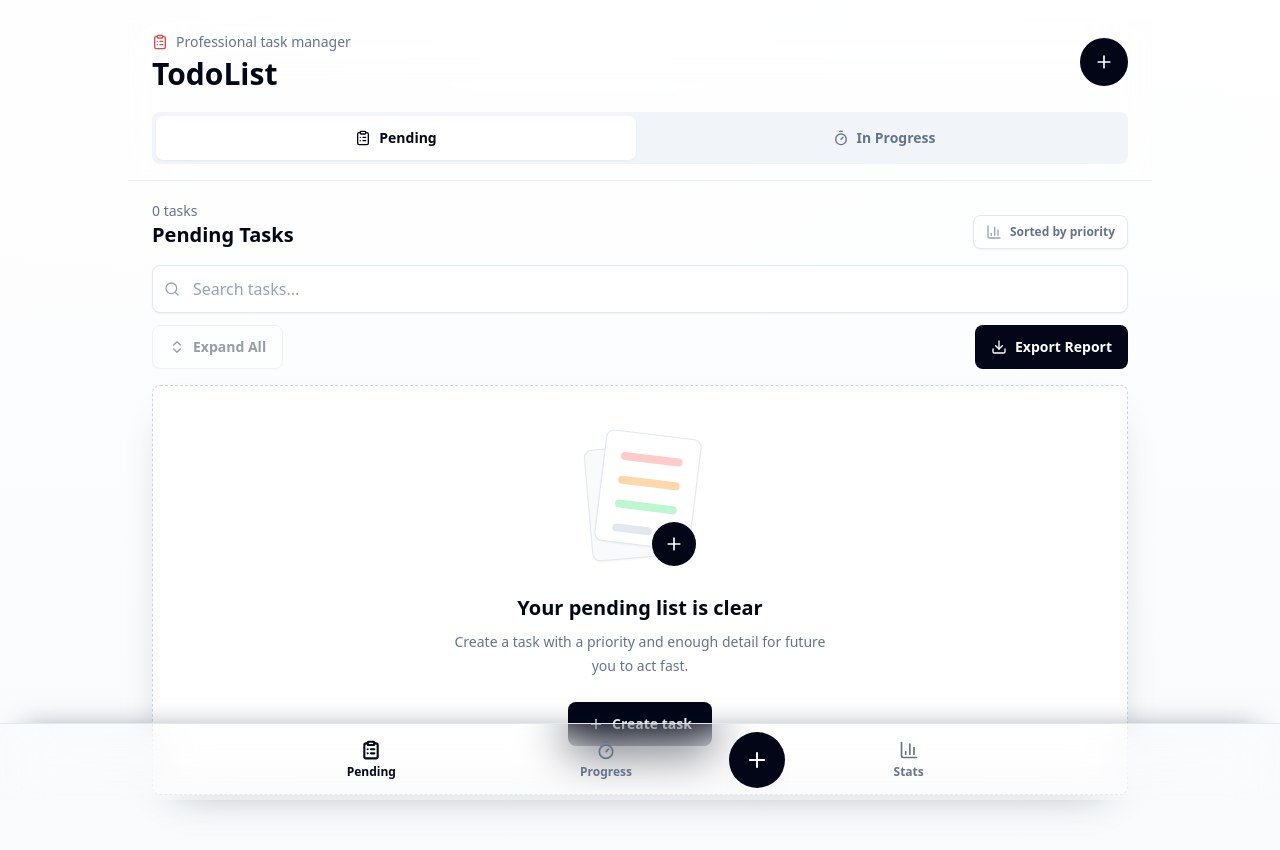
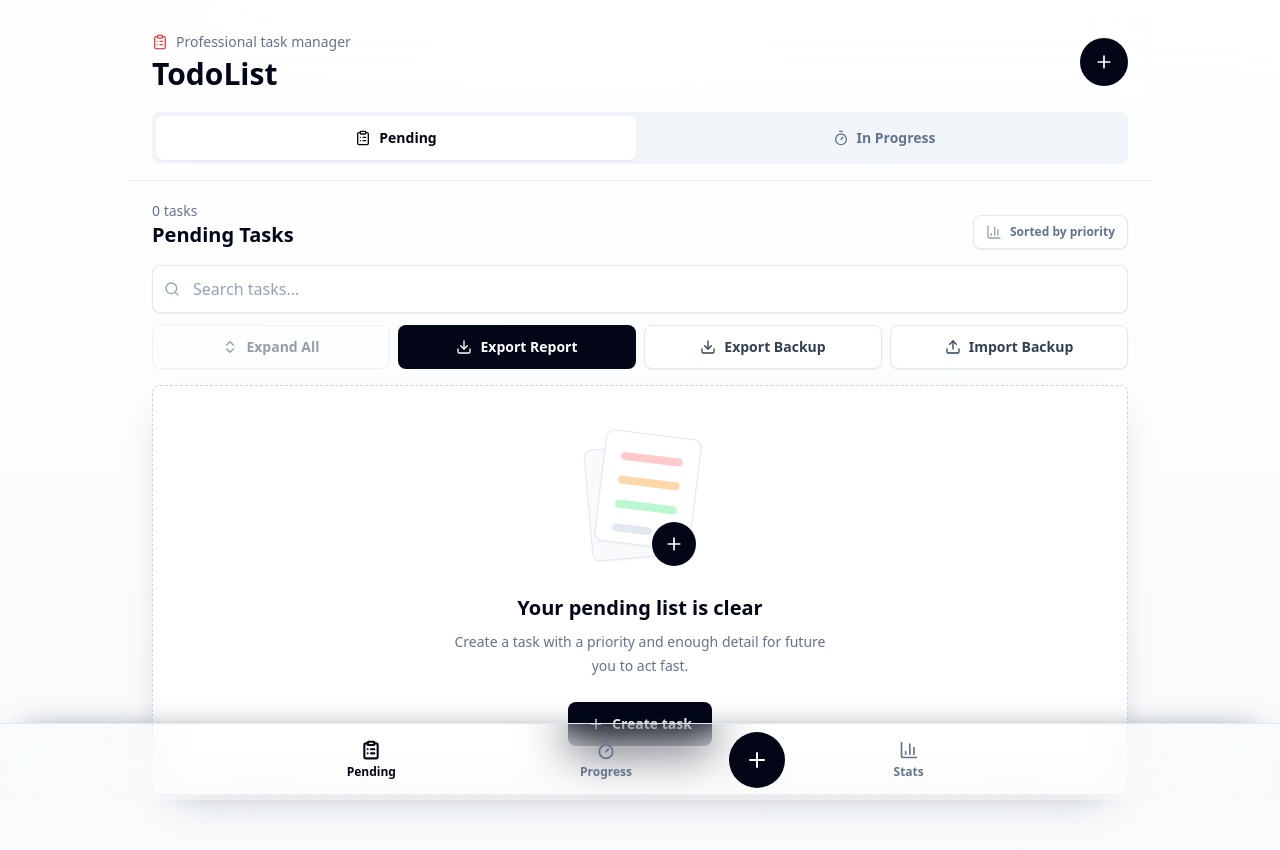
Before and after one commit to ArcturusWhite/ToDoList, a Next.js app: page / in a window 1280 px wide. Shown: the top 850 px of the page. Built offline with nearby package versions, Linux system fonts and the light colour scheme.

Commit message:
Add files via upload
Add JSON backup restore

```diff
--- a/app/page.tsx
+++ b/app/page.tsx
@@ -1,7 +1,8 @@
 "use client";
 
-import { useEffect, useMemo, useState } from "react";
-import { BarChart3, ChevronsUpDown, ClipboardList, Download, Plus, Search, Timer, X } from "lucide-react";
+import { useEffect, useMemo, useRef, useState } from "react";
+import type { ChangeEvent } from "react";
+import { BarChart3, ChevronsUpDown, ClipboardList, Download, Plus, Search, Timer, Upload, X } from "lucide-react";
 import { BottomNav, type ViewMode } from "@/components/BottomNav";
 import { EmptyState } from "@/components/EmptyState";
 import { StatsView } from "@/components/StatsView";
@@ -20,6 +21,8 @@ const emptyDraft: TaskDraft = {
 };
 
 const reportGroups: TaskStatus[] = ["Pending", "In Progress"];
+const priorities = ["Critical", "Intermediate", "Low"];
+const statuses = ["Pending", "In Progress"];
 
 function escapeHtml(value: string) {
   return value
@@ -101,6 +104,41 @@ function buildReportHtml(tasks: Task[]) {
 </html>`;
 }
 
+function isValidTask(value: unknown): value is Task {
+  if (!value || typeof value !== "object") {
+    return false;
+  }
+
+  const task = value as Record<string, unknown>;
+  return (
+    typeof task.id === "string" &&
+    typeof task.title === "string" &&
+    typeof task.description === "string" &&
+    typeof task.completed === "boolean" &&
+    typeof task.createdAt === "string" &&
+    typeof task.updatedAt === "string" &&
+    typeof task.priority === "string" &&
+    priorities.includes(task.priority) &&
+    typeof task.status === "string" &&
+    statuses.includes(task.status)
+  );
+}
+
+function parseBackupFileContent(content: string) {
+  const parsed = JSON.parse(content) as unknown;
+  const tasks = Array.isArray(parsed)
+    ? parsed
+    : parsed && typeof parsed === "object" && Array.isArray((parsed as { tasks?: unknown }).tasks)
+    ? (parsed as { tasks: unknown[] }).tasks
+    : null;
+
+  if (!tasks || !tasks.every(isValidTask)) {
+    throw new Error("Invalid backup file. Please choose a TodoList JSON backup with valid task fields.");
+  }
+
+  return tasks as Task[];
+}
+
 export default function Home() {
   const [tasks, setTasks] = useState<Task[]>([]);
   const [activeView, setActiveView] = useState<ViewMode>("pending");
@@ -109,6 +147,8 @@ export default function Home() {
   const [isHydrated, setIsHydrated] = useState(false);
   const [expandedTaskIds, setExpandedTaskIds] = useState<Set<string>>(new Set());
   const [searchQuery, setSearchQuery] = useState("");
+  const [backupMessage, setBackupMessage] = useState<{ type: "success" | "error"; text: string } | null>(null);
+  const importInputRef = useRef<HTMLInputElement>(null);
 
   useEffect(() => {
     try {
@@ -276,6 +316,58 @@ export default function Home() {
     window.setTimeout(() => URL.revokeObjectURL(url), 500);
   };
 
+  const downloadBackup = () => {
+    const backupDate = new Date().toISOString().slice(0, 10);
+    const backup = {
+      app: "TodoList",
+      version: 1,
+      exportedAt: new Date().toISOString(),
+      tasks
+    };
+    const blob = new Blob([JSON.stringify(backup, null, 2)], { type: "application/json;charset=utf-8" });
+    const url = URL.createObjectURL(blob);
+    const link = document.createElement("a");
+    link.href = url;
+    link.download = `todolist-backup-${backupDate}.json`;
+    document.body.appendChild(link);
+    link.click();
+    link.remove();
+    window.setTimeout(() => URL.revokeObjectURL(url), 500);
+    setBackupMessage({ type: "success", text: "Backup exported." });
+  };
+
+  const handleImportBackup = async (event: ChangeEvent<HTMLInputElement>) => {
+    const file = event.target.files?.[0];
+    event.target.value = "";
+
+    if (!file) {
+      return;
+    }
+
+    try {
+      const content = await file.text();
+      const importedTasks = parseBackupFileContent(content);
+      const shouldImport = window.confirm(
+        `Importing this backup will replace your current local task list with ${importedTasks.length} tasks. Continue?`
+      );
+
+      if (!shouldImport) {
+        setBackupMessage({ type: "error", text: "Import cancelled. Existing tasks were not changed." });
+        return;
+      }
+
+      setTasks(sortTasks(importedTasks));
+      setExpandedTaskIds(new Set());
+      setSearchQuery("");
+      setBackupMessage({ type: "success", text: `Imported ${importedTasks.length} tasks from backup.` });
+    } catch (error) {
+      setBackupMessage({
+        type: "error",
+        text: error instanceof Error ? error.message : "Invalid backup file. Existing tasks were not changed."
+      });
+    }
+  };
+
   const currentLabel = activeView === "progress" ? "In Progress Tasks" : "Pending Tasks";
   const taskCountLabel = `${visibleTasks.length} ${visibleTasks.length === 1 ? "task" : "tasks"}`;
   const hasSearchQuery = searchQuery.trim().length > 0;
@@ -364,7 +456,7 @@ export default function Home() {
             ) : null}
           </div>
 
-          <div className="mb-4 grid gap-2 sm:flex sm:items-center sm:justify-between">
+          <div className="mb-4 grid gap-2 sm:grid-cols-2 lg:grid-cols-4">
             <button
               type="button"
               onClick={toggleAllVisibleTasks}
@@ -382,7 +474,37 @@ export default function Home() {
               <Download className="h-4 w-4" aria-hidden="true" />
               Export Report
             </button>
+            <button
+              type="button"
+              onClick={downloadBackup}
+              className="inline-flex h-11 items-center justify-center gap-2 rounded-[8px] border border-slate-200 bg-white px-4 text-sm font-semibold text-slate-700 shadow-sm transition hover:bg-slate-50"
+            >
+              <Download className="h-4 w-4" aria-hidden="true" />
+              Export Backup
+            </button>
+            <button
+              type="button"
+              onClick={() => importInputRef.current?.click()}
+              className="inline-flex h-11 items-center justify-center gap-2 rounded-[8px] border border-slate-200 bg-white px-4 text-sm font-semibold text-slate-700 shadow-sm transition hover:bg-slate-50"
+            >
+              <Upload className="h-4 w-4" aria-hidden="true" />
+              Import Backup
+            </button>
+            <input ref={importInputRef} type="file" accept="application/json,.json" onChange={handleImportBackup} className="hidden" aria-label="Import backup file" />
           </div>
+
+          {backupMessage ? (
+            <div
+              className={`mb-4 rounded-[8px] border px-3 py-2 text-sm font-medium ${
+                backupMessage.type === "success"
+                  ? "border-green-200 bg-green-50 text-green-700"
+                  : "border-red-200 bg-red-50 text-red-700"
+              }`}
+              role="status"
+            >
+              {backupMessage.text}
+            </div>
+          ) : null}
 
           {visibleTasks.length > 0 ? (
             <div className="grid gap-3 lg:grid-cols-2">
--- a/lib/task-utils.ts
+++ b/lib/task-utils.ts
@@ -58,6 +58,11 @@ export function sortTasks(tasks: Task[]) {
       return priorityDelta;
     }
 
+    const titleDelta = a.title.localeCompare(b.title, undefined, { sensitivity: "base" });
+    if (titleDelta !== 0) {
+      return titleDelta;
+    }
+
     return new Date(b.createdAt).getTime() - new Date(a.createdAt).getTime();
   });
 }
--- a/public/sw.js
+++ b/public/sw.js
@@ -1,5 +1,5 @@
 const CACHE_PREFIX = "todolist-pwa";
-const CACHE_VERSION = "2026-05-18-v2";
+const CACHE_VERSION = "2026-05-18-v4";
 const STATIC_CACHE = `${CACHE_PREFIX}-static-${CACHE_VERSION}`;
 const RUNTIME_CACHE = `${CACHE_PREFIX}-runtime-${CACHE_VERSION}`;
 const CURRENT_CACHES = new Set([STATIC_CACHE, RUNTIME_CACHE]);
```
